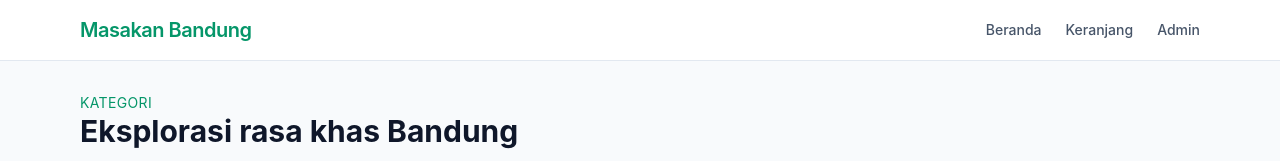
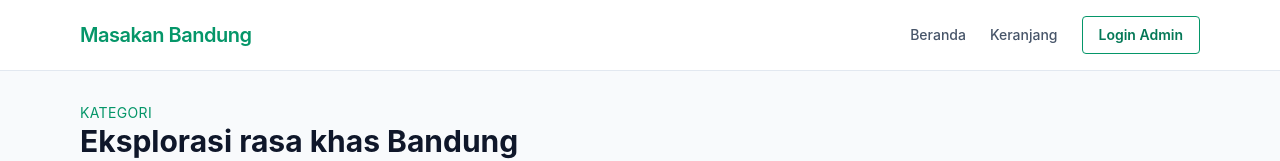
Before and after one commit to hamzahrobbany/masakan-bandung, a Next.js app: page / in a window 1280 px wide. Shown: the top 161 px of the page. Built offline with nearby package versions, Linux system fonts and the light colour scheme; no server answers; the database is empty; what @ant-design/nextjs-registry would draw is missing.

Commit message:
dashboard

```diff
--- a/components/Navbar.tsx
+++ b/components/Navbar.tsx
@@ -1,19 +1,44 @@
 'use client';
 
 import Link from 'next/link';
+import { useRouter } from 'next/navigation';
 import { useState } from 'react';
 
 import { useCart } from './CartProvider';
 
 const navItems = [
   { href: '/', label: 'Beranda' },
-  { href: '/cart', label: 'Keranjang' },
-  { href: '/admin/foods', label: 'Admin' }
+  { href: '/cart', label: 'Keranjang' }
 ];
 
 export default function Navbar() {
   const { totalQuantity } = useCart();
+  const router = useRouter();
   const [isMenuOpen, setIsMenuOpen] = useState(false);
+  const [isCheckingSession, setIsCheckingSession] = useState(false);
+
+  const handleAdminAccess = async () => {
+    setIsCheckingSession(true);
+
+    try {
+      const response = await fetch('/api/admin/session/verify', {
+        method: 'GET',
+        cache: 'no-store'
+      });
+
+      if (response.ok) {
+        router.push('/admin');
+      } else {
+        router.push('/admin/login');
+      }
+    } catch (error) {
+      console.error('Gagal memeriksa sesi admin:', error);
+      router.push('/admin/login');
+    } finally {
+      setIsCheckingSession(false);
+      setIsMenuOpen(false);
+    }
+  };
 
   const cartBadge =
     totalQuantity > 0 ? (
@@ -76,6 +101,14 @@ export default function Navbar() {
                 {item.href === '/cart' && cartBadge}
               </Link>
             ))}
+            <button
+              type="button"
+              className="rounded border border-emerald-600 px-4 py-2 text-sm font-semibold text-emerald-700 transition hover:bg-emerald-50 focus:outline-none focus:ring-2 focus:ring-emerald-500"
+              onClick={handleAdminAccess}
+              disabled={isCheckingSession}
+            >
+              {isCheckingSession ? 'Memeriksa sesi...' : 'Login Admin'}
+            </button>
           </div>
         </div>
       </nav>
--- a/middleware.ts
+++ b/middleware.ts
@@ -34,6 +34,7 @@ export async function middleware(req: NextRequest) {
   if (!authorized) {
     const loginURL = new URL(ADMIN_LOGIN_PATH, req.url);
     loginURL.searchParams.set("redirect", path);
+    loginURL.searchParams.set("reason", "auth_required");
 
     return NextResponse.redirect(loginURL);
   }
```
